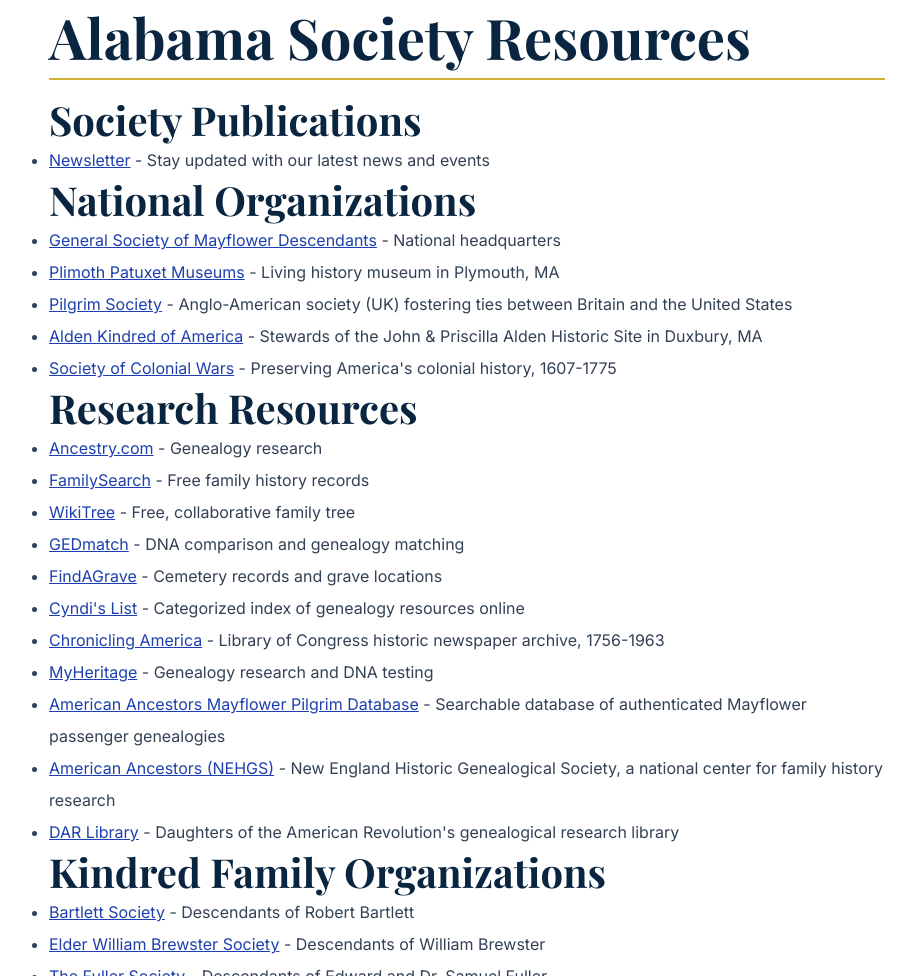
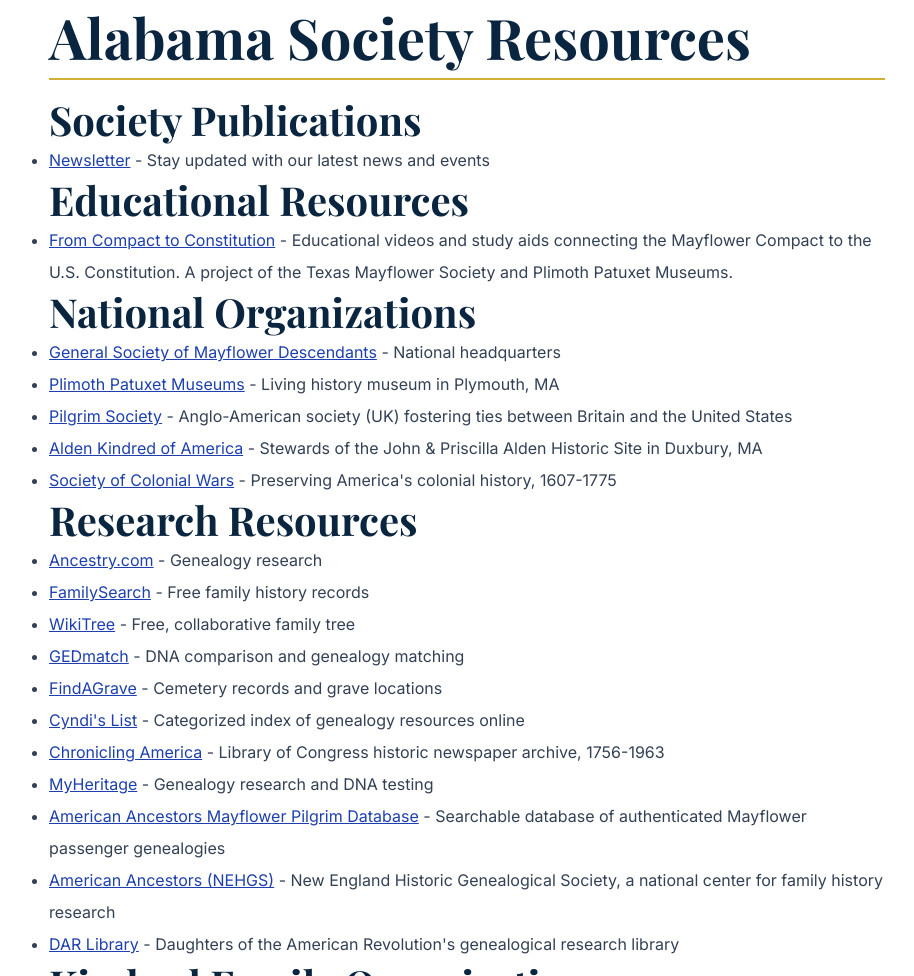
Before and after one commit to SDALMayflower/alabamasmd.org, a plain HTML site: page useful-links.html in a window 1280 px wide. Shown: the part 881-1857 px from the top of the page, without its empty margins (173-1087 px from the left). Drawn offline with nearby package versions, Linux system fonts and the light colour scheme.

Commit message:
Add Compact to Constitution link to Useful Links and Compact page

```diff
--- a/useful-links.html
+++ b/useful-links.html
@@ -113,6 +113,11 @@
                         <li><a href="newsletter.html" style="color: var(--royal-blue); text-decoration: underline;">Newsletter</a> - Stay updated with our latest news and events</li>
                     </ul>
 
+                    <h3>Educational Resources</h3>
+                    <ul style="line-height: 2;">
+                        <li><a href="https://www.compacttoconstitution.org" target="_blank" rel="noopener" style="color: var(--royal-blue); text-decoration: underline;">From Compact to Constitution</a> - Educational videos and study aids connecting the Mayflower Compact to the U.S. Constitution. A project of the Texas Mayflower Society and Plimoth Patuxet Museums.</li>
+                    </ul>
+
                     <h3>National Organizations</h3>
                     <ul style="line-height: 2;">
                         <li><a href="https://themayflowersociety.org" target="_blank" rel="noopener" style="color: var(--royal-blue); text-decoration: underline;">General Society of Mayflower Descendants</a> - National headquarters</li>
```
Also changed, not shown: compact.html (+2 -0 lines).
